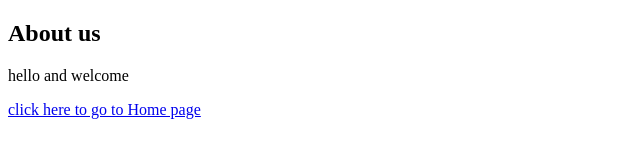
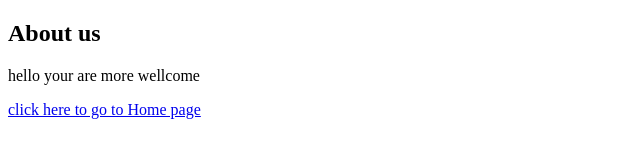
Before and after one commit to AmandaTamia/Vele-s-future-App, a plain HTML site: page about.html in a window 1280 px wide. Shown: the full height of the page, 0-640 px from the left. Drawn offline with Linux system fonts and the light colour scheme.

Commit message:
Update about.html

```diff
--- a/about.html
+++ b/about.html
@@ -5,7 +5,7 @@
     </head>
     <body>
         <h2>About us</h2>
-        <p>hello and welcome</p>
+        <p>hello your are more wellcome</p>
         <a href="index.html">click here to go to Home page</a>
     </body>
  <html>
```
